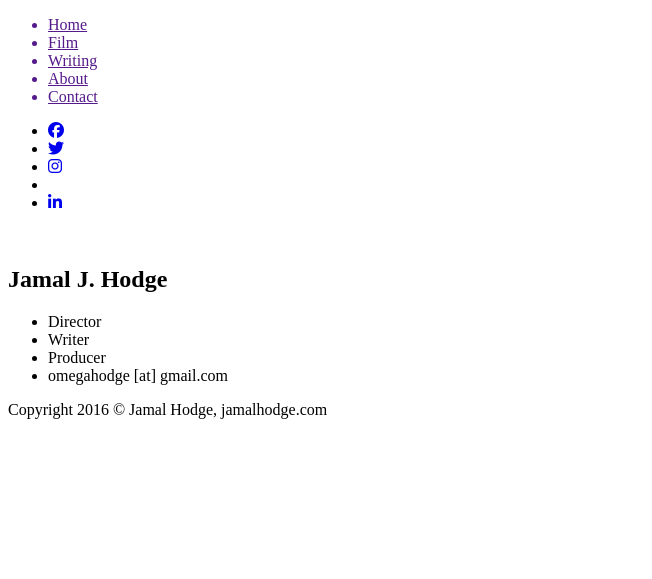
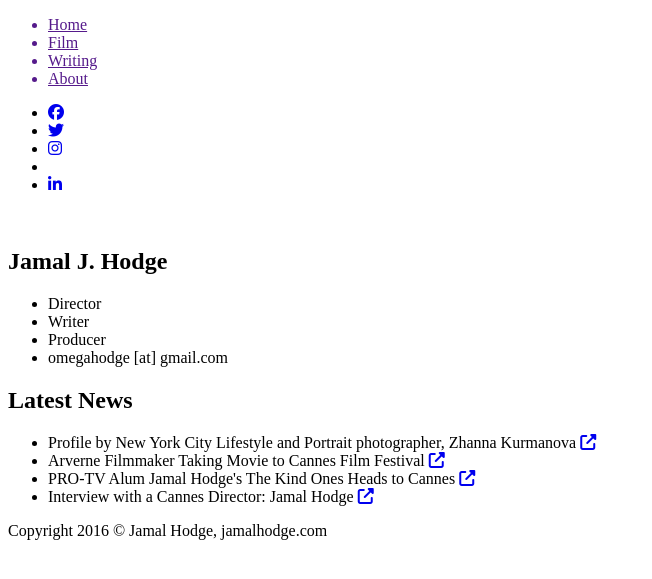
Before and after one commit to nhuntwalker/jhodge-dev, a Python web app: template jhodge_public/templates/home.jinja2 in a window 1280 px wide. Shown: the top 579 px of the page, without its empty margins (0-652 px from the left). Run offline with Jinja, Linux system fonts and the light colour scheme; the template is opened without the code that fills it, so the values that code supplies are empty; some libraries are stand-ins or nearby versions; some web fonts are replaced.

Commit message:
Changed the front page to a news listing

```diff
--- a/jhodge_public/templates/home.jinja2
+++ b/jhodge_public/templates/home.jinja2
@@ -14,6 +14,26 @@
                     <li>Producer</li>
                     <li>omegahodge [at] gmail.com</li>
                 </ul>
+                <div class="horizontal-bar white"></div>
+                <h2>Latest News</h2>
+                <ul id="news-list">
+                    <li class="news-item">
+                        Profile by New York City Lifestyle and Portrait photographer, Zhanna Kurmanova
+                        <a href="http://www.kurmanova.com/the-stories#comp-irs2vqoilink"><i class="fa fa-external-link news-link" aria-hidden="true"></i></a>
+                    </li>
+                    <li class="news-item">
+                        Arverne Filmmaker Taking Movie to Cannes Film Festival
+                        <a href="http://www.ny1.com/nyc/queens/news/2016/04/6/arverne-filmmaker-taking-movie-to-cannes-film-festival-.html"><i class="fa fa-external-link news-link" aria-hidden="true"></i></a>
+                    </li>
+                    <li class="news-item">
+                        PRO-TV Alum Jamal Hodge's The Kind Ones Heads to Cannes
+                        <a href="http://www.dctvny.org/about/news/16/03/pro-tv-alum-jamal-hodge%E2%80%99s-kind-ones-heads-cannes"><i class="fa fa-external-link news-link" aria-hidden="true"></i></a>
+                    </li>
+                    <li class="news-item">
+                        Interview with a Cannes Director: Jamal Hodge
+                        <a href="http://satchelbell.com/blog/2016/5/17/interveiw-with-a-cannes-director-jamal-hodge"><i class="fa fa-external-link news-link" aria-hidden="true"></i></a>
+                    </li>
+                </ul>
             </div>
         </div>
     </section>
--- a/jhodge_public/templates/layout.jinja2
+++ b/jhodge_public/templates/layout.jinja2
@@ -45,11 +45,11 @@
             {% else %}
                 <a href="{{ request.route_url('about') }}"><li>About</li></a>
             {% endif %}
-            {% if contact %}
+<!--             {% if contact %}
                 <a href="{{ request.route_url('contact') }}"><li class="active">Contact</li></a>
             {% else %}
                 <a href="{{ request.route_url('contact') }}"><li>Contact</li></a>
-            {% endif %}
+            {% endif %} -->
 
             </ul>
             <ul id="social-media">
```
Also changed, not shown: jhodge_public/scripts/media_data.py (+39 -4 lines), jhodge_public/static/css/style.css (+18 -4 lines), jhodge_public/static/MEDIA/the_last_doctor.jpg (added).
